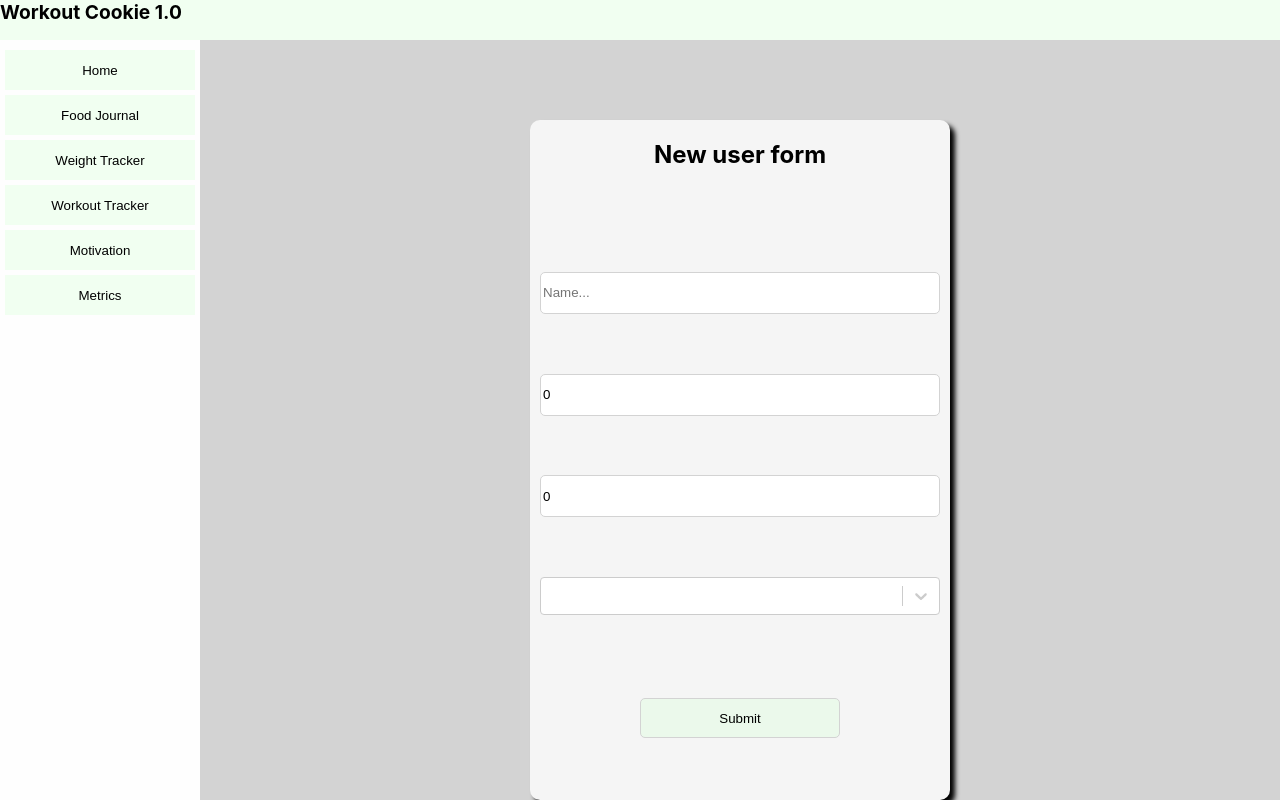
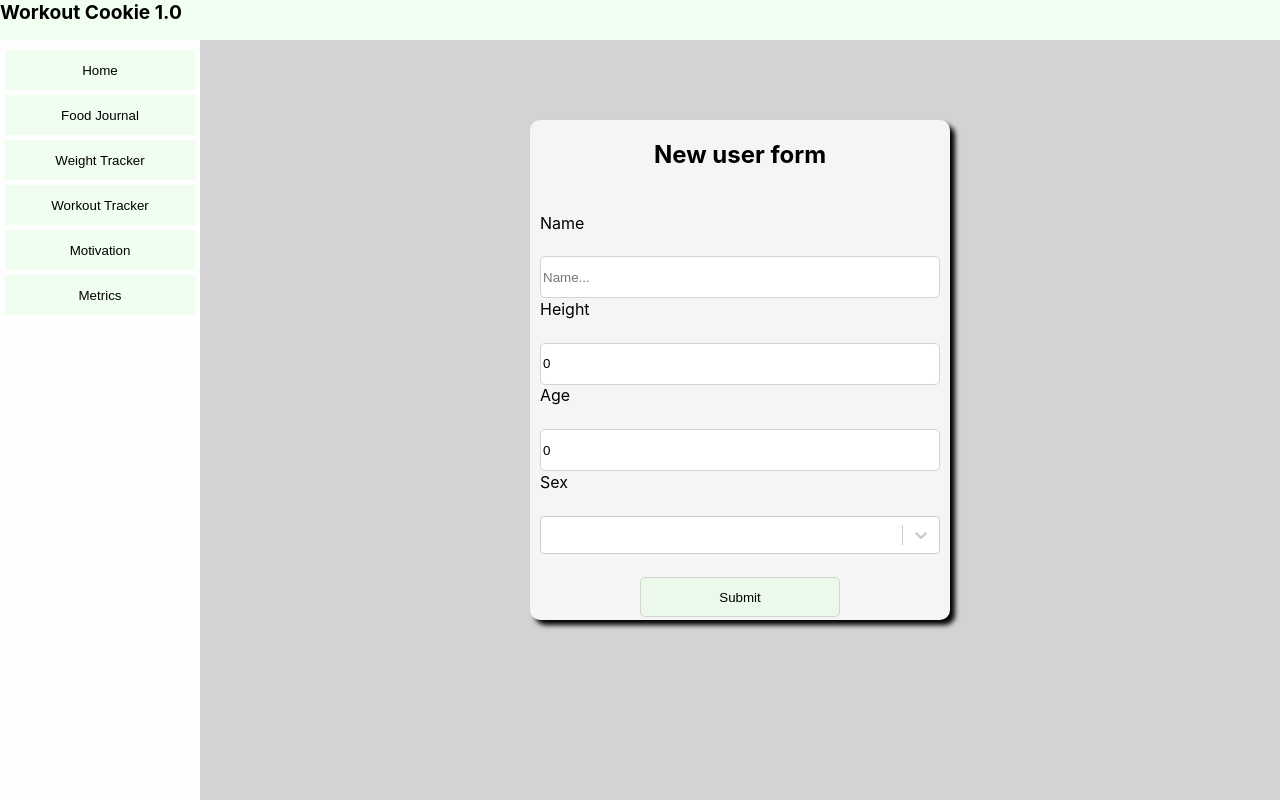
Before and after one commit to wuzzlefump/workout-cookies, a React (Create React App) app: page / in a window 1280 px wide. Built offline with nearby package versions, Linux system fonts and the light colour scheme.

Commit message:
formatting

```diff
--- a/src/components/Layout/Layout.module.css
+++ b/src/components/Layout/Layout.module.css
@@ -26,6 +26,7 @@ font-weight: bolder;
 }
 
 .sideNavContent{
+    position:fixed;
     padding-block-start:10px ;
     height: 95vh;
     display: flex;
@@ -36,6 +37,7 @@ font-weight: bolder;
 .sideNavContent button{
  border:none;
  height:40px;
+ width:190px;
  background-color: rgba(218, 255, 218, 0.39);
  cursor: pointer;
 }
--- a/src/pages/Home/Home.module.css
+++ b/src/pages/Home/Home.module.css
@@ -44,7 +44,6 @@
 
 }
 .container{
-    height:95vh;
     width:inherit;
     display:grid;
     justify-content: center;
--- a/src/pages/Home/Home.tsx
+++ b/src/pages/Home/Home.tsx
@@ -39,9 +39,13 @@ removeCookie("user")
                   :
                 <div className={styles.newUserCard}>
                     <h2>New user form</h2>
+                        <label style={{textAlign:"start"}}>Name</label>
                         <input onChange={(e)=>{setName(e.target.value)}} value={name} placeholder="Name..."/>
+                        <label style={{textAlign:"start"}} >Height</label>
                         <input onChange={(e)=>setHeight(e.target.value)} value={height} placeholder="Height in inches.." type={"number"}/>
+                        <label style={{textAlign:"start"}}>Age</label>
                         <input onChange={(e)=>setAge(e.target.value)} value={age} placeholder="Age.." type={"number"}/>
+                        <label style={{textAlign:"start"}}>Sex</label>
                         <Select placeholder="Sex..."  onChange={(e)=>{setSex(e!)}} value={sex} options={[
                             {label:"M",value:"M"},
                             {label:"F",value:"F"},
--- a/src/pages/Weight/Weight.module.css
+++ b/src/pages/Weight/Weight.module.css
@@ -40,6 +40,7 @@
     padding-inline-end:10px;
     margin-inline-start: 20px;
     margin-inline-end: 20px;
+    margin-block-end: 20px;
 }
 .clear{
     height: 40px;
--- a/src/pages/Weight/Weight.tsx
+++ b/src/pages/Weight/Weight.tsx
@@ -23,8 +23,8 @@ const submitWeight =()=>{
         console.log(weightCookies.weight)
     }
 }
-const labels = weightCookies.weight ? weightCookies.weight.all.map((time: any, key:number)=>time.date + key.toString()):[]
-const datasets = weightCookies.weight ? [{label: "Weight",data:weightCookies.weight.all.map((item:any)=>item.weight), borderColor:"green", backgroundColor:"green" }]:[]
+const labels = weightCookies.weight ? weightCookies.weight.all.map((time: any, key:number)=>time.date + "("+(key + 1).toString()+")"):[]
+const datasets = weightCookies.weight ? [{label: "Weight (lbs)",data:weightCookies.weight.all.map((item:any)=>item.weight), borderColor:"green", backgroundColor:"green" }]:[]
 const graphData = {labels:labels, datasets:datasets}
 const clearWeightCookies = ()=>{
     removeWeightCookies("weight")
@@ -34,12 +34,12 @@ const clearWeightCookies = ()=>{
             <div className={styles.container}>
                 {
                     userCookies.user ? <div className={styles.currentUserCard}>
-                        <h1>Hello  {userCookies.user.name}</h1>
+                        <h1>Track Your Weight</h1>
                     <div>
                         {weightCookies.weight ? <Graph
                          options={{plugins:{legend:{position:"bottom" as const},title:{display:true, text:"Weight"}}, responsive:true}}
                          data={graphData}
-                          />: "enter your weight to track it"}
+                          />: "Enter your weight to track it on the graph"}
                           </div>
                         <input placeholder="weight" type={"number"} value={weight} onChange={(e)=> setWeight(e.target.value)} ></input>
                         <div className={styles.actionContainer}>
```
